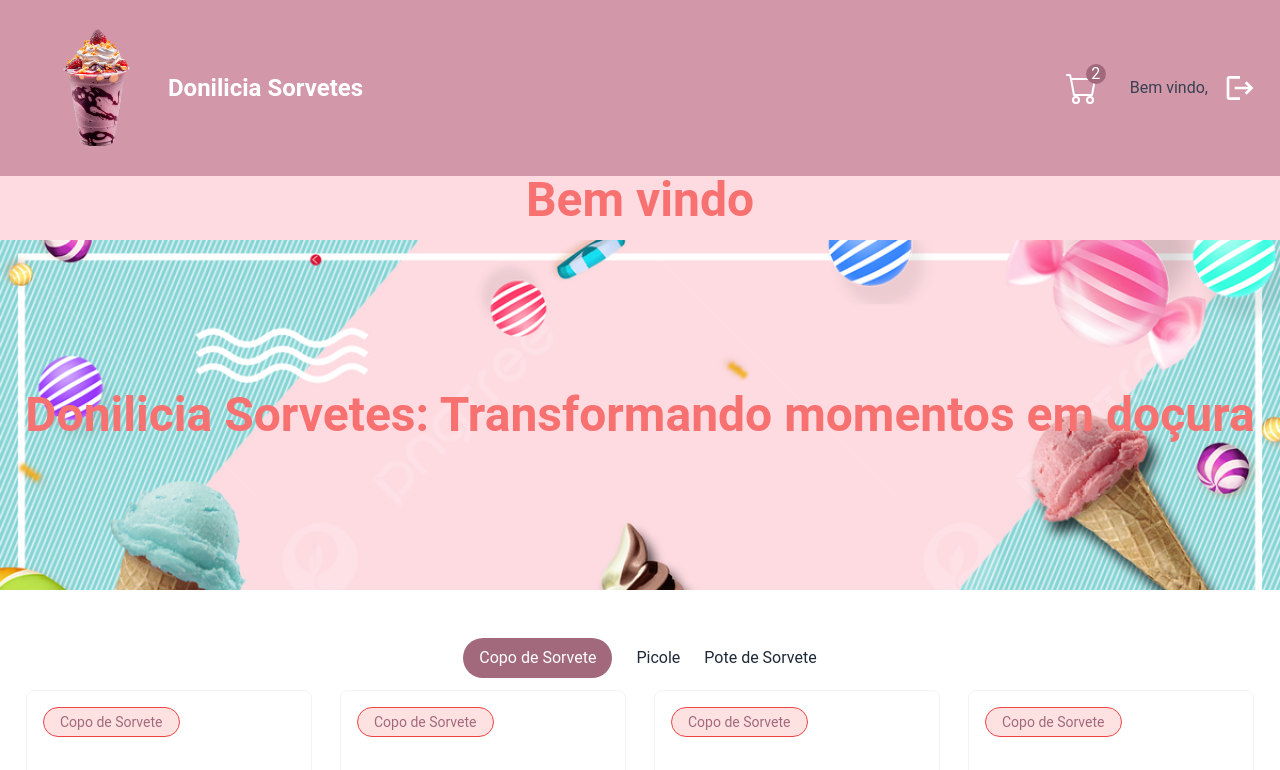
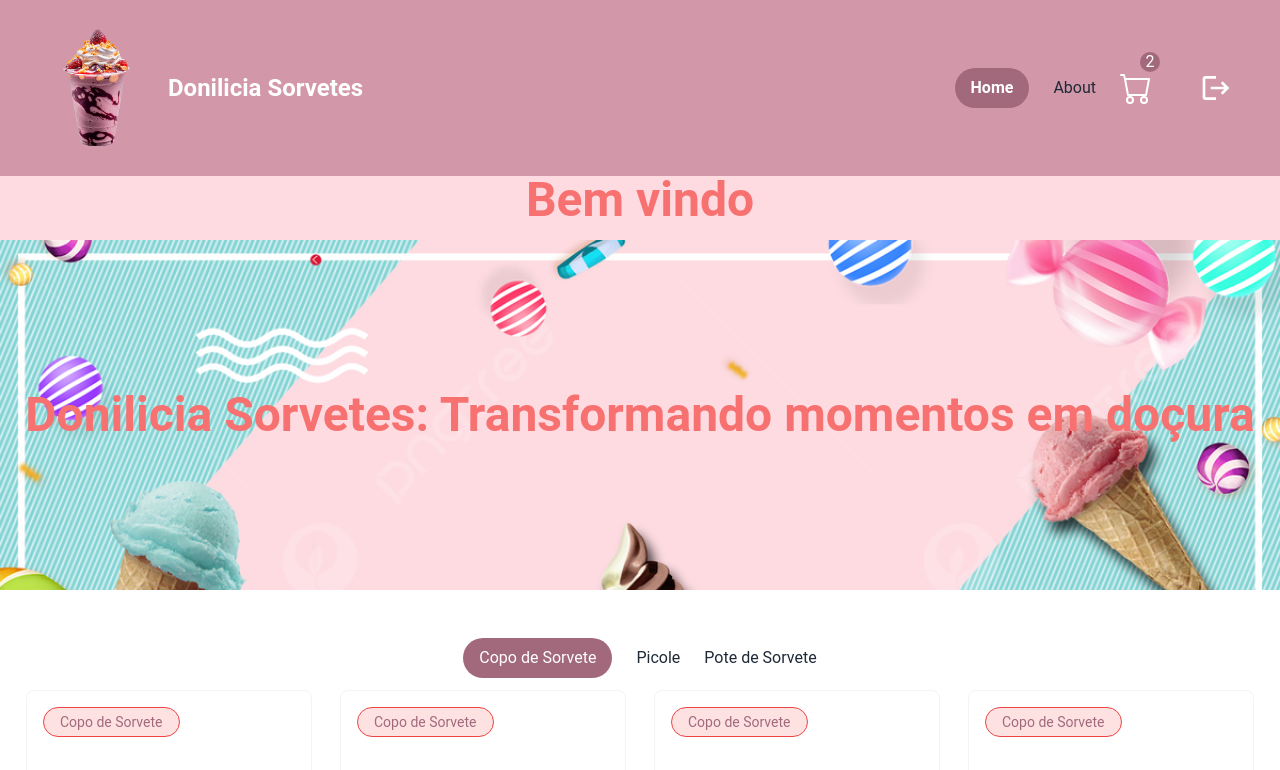
Before and after one commit to Doni-zete/react-tarefas, a React (Create React App) app: page / in a window 1280 px wide. Shown: the top 770 px of the page. Built offline with nearby package versions, Linux system fonts and the light colour scheme; sample sign-in values are in the browser's storage.

Commit message:
feat: navegação aplicando hidden

```diff
--- a/src/components/NavMenu/index.js
+++ b/src/components/NavMenu/index.js
@@ -1,5 +1,5 @@
-import React, { useContext } from 'react';
-import { Link, useNavigate } from 'react-router-dom';
+import React, { useContext, useState, useEffect } from 'react';
+import { Link } from 'react-router-dom';
 import sorvetBackground from '../../assets/copo-sorvete1.png';
 import './style.css';
 import { AuthContext } from '../../context/AuthContext';
@@ -7,9 +7,22 @@ import { BsCart } from 'react-icons/bs';
 import { MdLogout } from 'react-icons/md';
 
 const NavMenu = () => {
+  const [categoriaTab, setCategoriaTab] = useState('Home');
+  const [categoriaNav, setCategoriaNav] = useState('Login');
+
   const { userLogged, logoutUser } = useContext(AuthContext);
-  const navigate = useNavigate();
 
+  const [userEmail, setUserEmail] = useState('');
+  const [token, setToken] = useState('');
+
+  useEffect(() => {
+    if (!userEmail && !token) {
+      setUserEmail(localStorage.getItem('email'));
+      setToken(localStorage.getItem('token'));
+    }
+  }, [token, userEmail]);
+  // const navigate = useNavigate();
+  //
   return (
     <header className="bg-transparent z-50 w-full bg-nav py-1 text-center text-white">
       <nav className="flex items-center max-w-screen-xl mx-auto px-6 py-3">
@@ -21,30 +34,74 @@ const NavMenu = () => {
               className="w-36 cursor-pointer"
             />
           </Link>
-
-          <h1 className="text-center text-2xl font-semibold text-white">
-            Donilicia Sorvetes
-          </h1>
+          <div className="flex-col">
+            <h1 className="text-center text-2xl font-semibold text-white">
+              Donilicia Sorvetes
+            </h1>
+          </div>
         </div>
 
         {userLogged ? (
-          <div className="flex items-center justify-end space-x-4">
-            <div className="relative flex cursor-pointer">
+          <div className="hidden sm:flex items-center justify-center space-x-6">
+            <button
+              className={
+                categoriaTab === 'Home'
+                  ? 'active-menu-tab bg-primary font-bold'
+                  : 'menu-tab'
+              }
+            >
+              <Link to="/" onClick={() => setCategoriaTab('Home')}>
+                Home
+              </Link>
+            </button>
+            <button
+              className={
+                categoriaTab === 'About'
+                  ? 'active-menu-tab bg-primary font-bold'
+                  : 'menu-tab'
+              }
+              font-bold
+            >
+              <Link to="/about" onClick={() => setCategoriaTab('About')}>
+                About
+              </Link>
+            </button>
+
+            <div className="relative  cursor-pointer">
               <span className="bg-primary w-5 h-5 rounded-full p-1 flex items-center justify-center text-white absolute -right-2 -top-2">
                 2
               </span>
-              <BsCart className="w-8 h-8 cursor-pointer" />
+              <BsCart className="w-8 h-8 cursor-pointer my-3" />
             </div>
-            <img src="" alt="" />
-            <p className="hidden sm:inline text-gray-700">Bem vindo,</p>
+            <p className="text-gray-700 text-xs font-bold ">{userEmail}</p>
             <MdLogout className="w-8 h-8 cursor-pointer" onClick={logoutUser} />
+            <div className="flex"></div>
           </div>
         ) : (
           <div className="hidden sm:flex items-center justify-center space-x-6">
-            <button>Home</button>
-            <button onClick={() => navigate('/login')}>Login</button>
-            <button>Register</button>
-            <button>About</button>
+            <button
+              className={
+                categoriaNav === 'Login'
+                  ? 'active-menu-tab bg-primary'
+                  : 'menu-tab'
+              }
+            >
+              <Link to="/login" onClick={() => setCategoriaNav('Login')}>
+                Login
+              </Link>
+            </button>
+
+            <button
+              className={
+                categoriaNav === 'Register'
+                  ? 'active-menu-tab bg-primary'
+                  : 'menu-tab'
+              }
+            >
+              <Link to="/register" onClick={() => setCategoriaNav('Register')}>
+                Register
+              </Link>
+            </button>
           </div>
         )}
       </nav>
```
